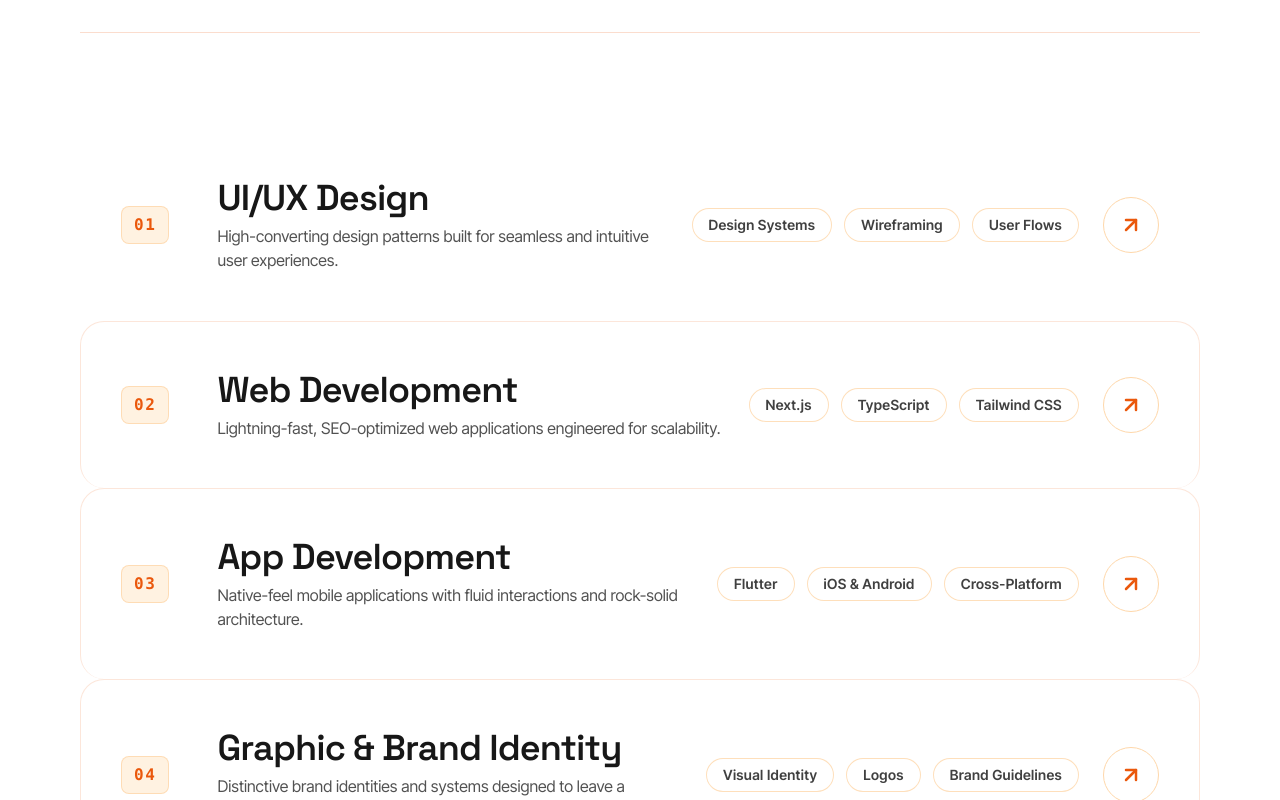
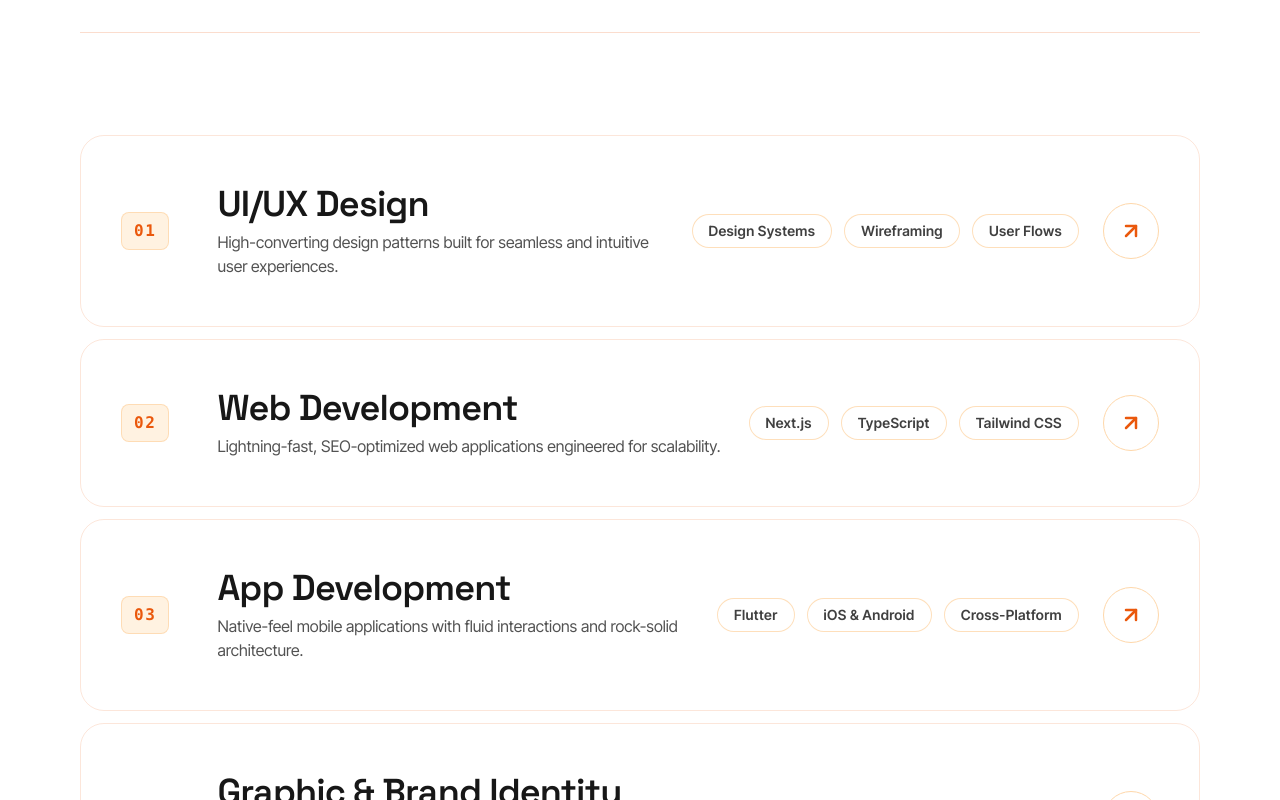
Before and after one commit to syedalsudes/zorzex, a Next.js app: page / in a window 1280 px wide. Shown: the part 2260-3060 px from the top of the page. Built offline with nearby package versions, Linux system fonts and the light colour scheme; no server answers.

Commit message:
Fix Some error On services section

```diff
--- a/src/components/ServicesSection.tsx
+++ b/src/components/ServicesSection.tsx
@@ -51,7 +51,7 @@ export default function ServicesSection() {
   return (
     <section className="relative w-full bg-transparent text-neutral-900 py-16 sm:py-24 lg:py-32 xl:py-40 px-4 sm:px-8 md:px-12 lg:px-16 xl:px-20 2xl:px-28 overflow-hidden border-t border-orange-200/50 font-sans">
 
-      {/* Warm Ambient Orange Atmospheric Glows (Bari Screen Scale) */}
+      {/* Warm Ambient Orange Atmospheric Glows */}
       <div className="absolute top-1/3 -left-40 w-[450px] lg:w-[700px] xl:w-[950px] h-[450px] lg:h-[700px] xl:h-[950px] bg-gradient-to-tr from-[#ea580c]/18 via-[#f97316]/10 to-transparent blur-[160px] pointer-events-none rounded-full" />
       <div className="absolute bottom-10 -right-36 w-[400px] lg:w-[650px] xl:w-[900px] h-[400px] lg:h-[650px] xl:h-[900px] bg-gradient-to-br from-[#ea580c]/16 via-[#fed7aa]/25 to-transparent blur-[170px] pointer-events-none rounded-full" />
 
@@ -60,9 +60,6 @@ export default function ServicesSection() {
         {/* Section Header */}
         <div className="grid grid-cols-1 lg:grid-cols-12 gap-6 lg:gap-8 xl:gap-12 items-end justify-between border-b border-[#ea580c]/20 pb-8 sm:pb-12 xl:pb-16">
           <div className="lg:col-span-8 space-y-4 xl:space-y-6">
-
-
-            {/* Heading with layout-matched warm orange tone */}
             <h2 className="text-3xl sm:text-4xl md:text-5xl lg:text-6xl xl:text-7xl 2xl:text-8xl font-light uppercase tracking-tight leading-[1.08]">
               <span className="text-neutral-500">Crafting digital</span> <br />
               <strong className="font-bold text-[#ea580c]">
@@ -77,12 +74,12 @@ export default function ServicesSection() {
         </div>
 
         {/* Services Editorial List */}
-        <div className="divide-y divide-[#ea580c]/15 border-b border-[#ea580c]/20">
+        <div className="border-b border-[#ea580c]/20 flex flex-col">
           {services.map((service) => (
             <Link
               key={service.id}
               href={service.href}
-              className="group relative flex items-center justify-between py-5 sm:py-7 lg:py-9 xl:py-12 2xl:py-14 px-3 sm:px-6 xl:px-10 rounded-2xl xl:rounded-3xl transition-all duration-500 hover:border-[#ea580c]/60 hover:shadow-[0_20px_45px_-12px_rgba(234,88,12,0.28)] hover:-translate-y-1 cursor-pointer overflow-hidden border border-transparent"
+              className="group relative flex items-center justify-between py-5 sm:py-7 lg:py-9 xl:py-12 2xl:py-14 px-3 sm:px-6 xl:px-10 rounded-2xl xl:rounded-3xl transition-all duration-300 border border-[#ea580c]/15 hover:border-[#ea580c]/60 hover:shadow-[0_20px_45px_-12px_rgba(234,88,12,0.28)] hover:-translate-y-1 cursor-pointer overflow-hidden my-1.5"
             >
               {/* Full Visible Orange Gradient Spread on Hover */}
               <div className="absolute inset-0 bg-gradient-to-r from-[#f97316]/18 via-[#ea580c]/10 to-transparent opacity-0 group-hover:opacity-100 transition-opacity duration-500 pointer-events-none" />
@@ -109,7 +106,7 @@ export default function ServicesSection() {
                 </div>
               </div>
 
-              {/* Right Column: Tags & Arrow (Always in one single row on mobile too) */}
+              {/* Right Column: Tags & Arrow */}
               <div className="relative z-10 flex items-center justify-end gap-2 sm:gap-4 xl:gap-6 shrink-0">
                 <div className="hidden lg:flex items-center gap-2 xl:gap-3">
                   {service.tags.map((tag, i) => (
```
